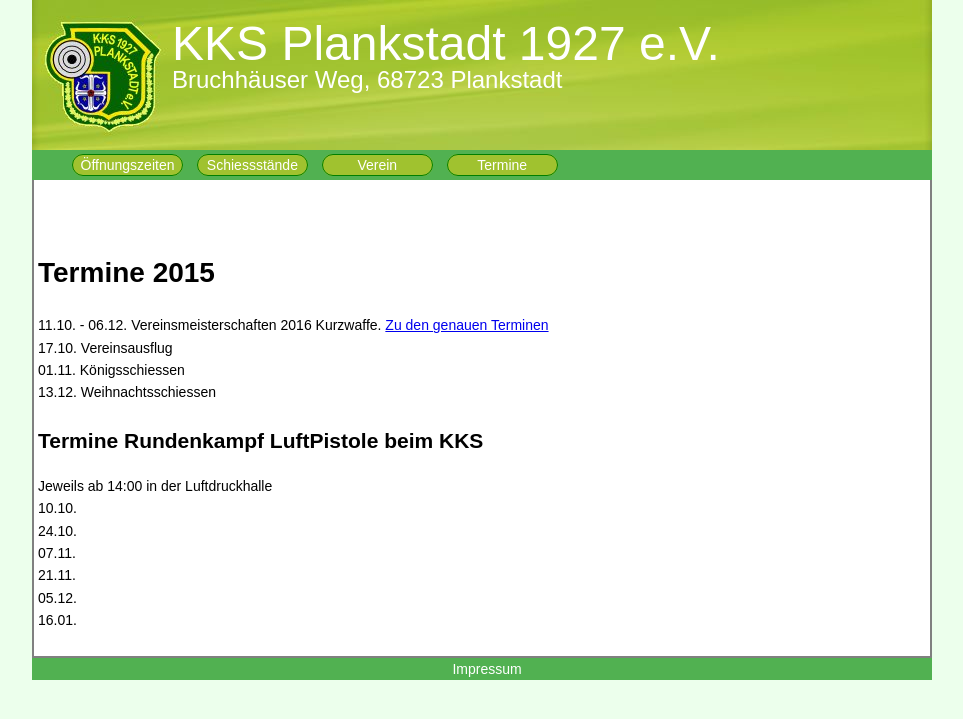
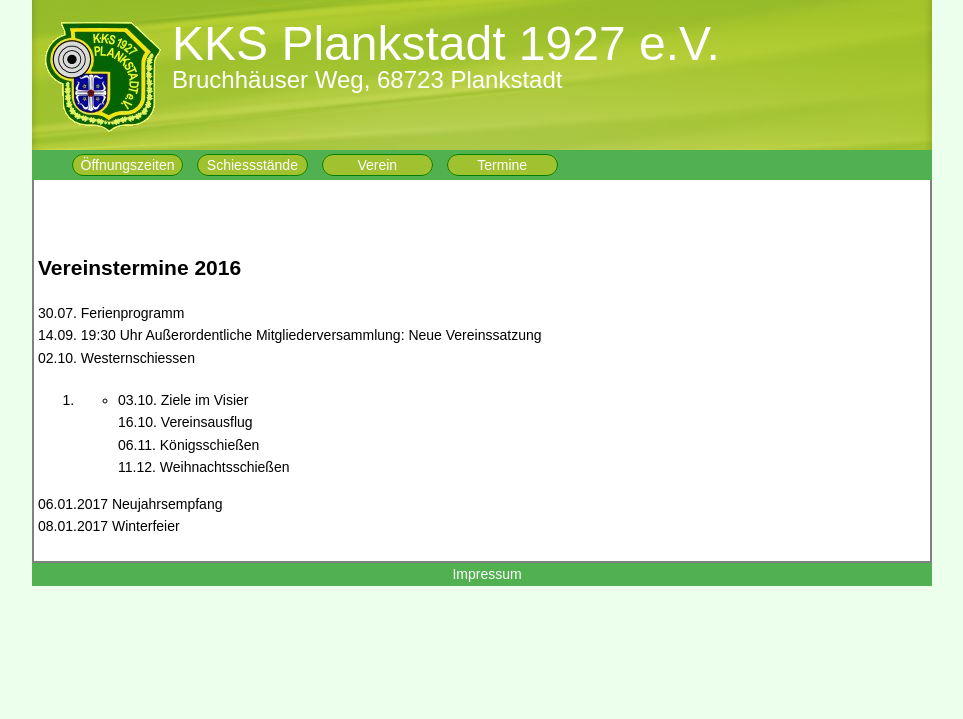
Before and after one commit to tamepenguin/kks-plankstadt, a Jekyll site: the page built from termine.markdown, in a window 1280 px wide. Shown: the top 719 px of the page, without its empty margins (158-1121 px from the left). Built offline with Jekyll 4.4.1, drawn with Linux system fonts in a browser that asks for light colours.

Commit message:
Current version to Github

```diff
--- a/index.markdown
+++ b/index.markdown
@@ -1,8 +1,8 @@
 ---
 layout: default
 ---
+
 # Willkommen beim KKS
-
 Kreative, innovative Sportschützen sind Mitglieder unseres Schützenvereins. Wir laden Sie ein, unseren Schützenverein z.B. durch unseren Internet Auftritt oder durch einen Besuch unseres Schützenhauses kennen zu lernen.
 
 ##Unser Schützenverein bietet Ihnen ...
--- a/oeffnungszeiten.markdown
+++ b/oeffnungszeiten.markdown
@@ -18,7 +18,7 @@ __Samstag__
 
 __Sonntag__
 10:00 bis 12:00 Bogenschießen (Bogen werden gestellt)
-11:30 bis 12:00 Großkaliber
+11:00 bis 12:00 Großkaliber
 
 
 
--- a/termine.markdown
+++ b/termine.markdown
@@ -1,24 +1,27 @@
 ---
 layout: post
-title:  "Termine 2015"
+title:  "Termine 2016"
 date:
 categories: termine
 ---
-# Termine 2015
-11.10. - 06.12. Vereinsmeisterschaften 2016 Kurzwaffe. [Zu den genauen Terminen](vm_kurzwaffe_2015.html)
-17.10. Vereinsausflug
-01.11. Königsschiessen
-13.12. Weihnachtsschiessen
+Vereinstermine 2016
+-------------------
 
 
-## Termine Rundenkampf LuftPistole beim KKS
-Jeweils ab 14:00 in der Luftdruckhalle
-10.10.
-24.10.
-07.11.
-21.11.
-05.12.
-16.01.
+30.07. Ferienprogramm
+14.09. 19:30 Uhr Außerordentliche Mitgliederversammlung: Neue Vereinssatzung
+02.10. Westernschiessen
+02. + 03.10. Ziele im Visier
+16.10. Vereinsausflug
+06.11. Königsschießen
+11.12. Weihnachtsschießen
+
+
+06.01.2017 Neujahrsempfang
+08.01.2017 Winterfeier
+
+
+
 
 
 
```
Also changed, not shown: verein.markdown (+8 -3 lines).
